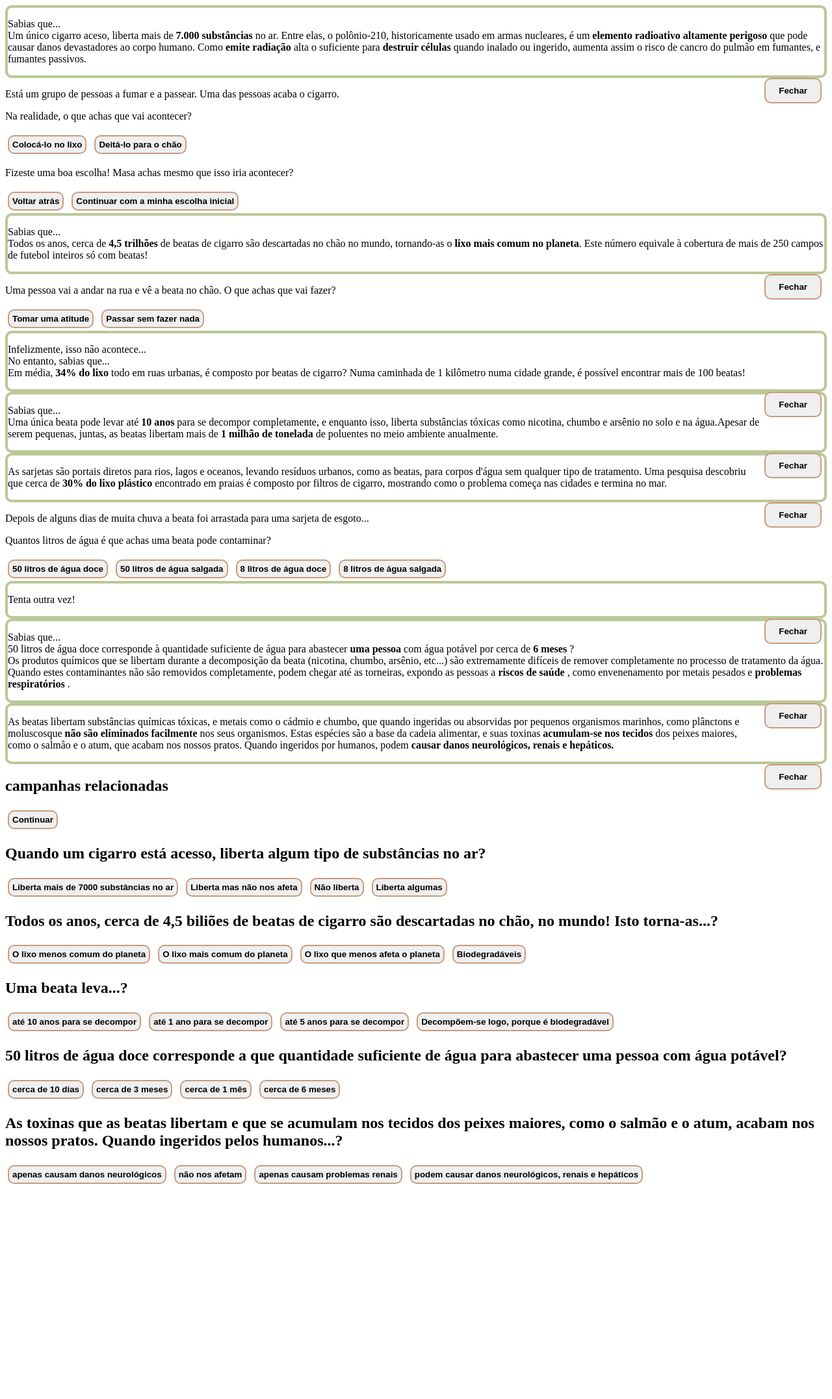
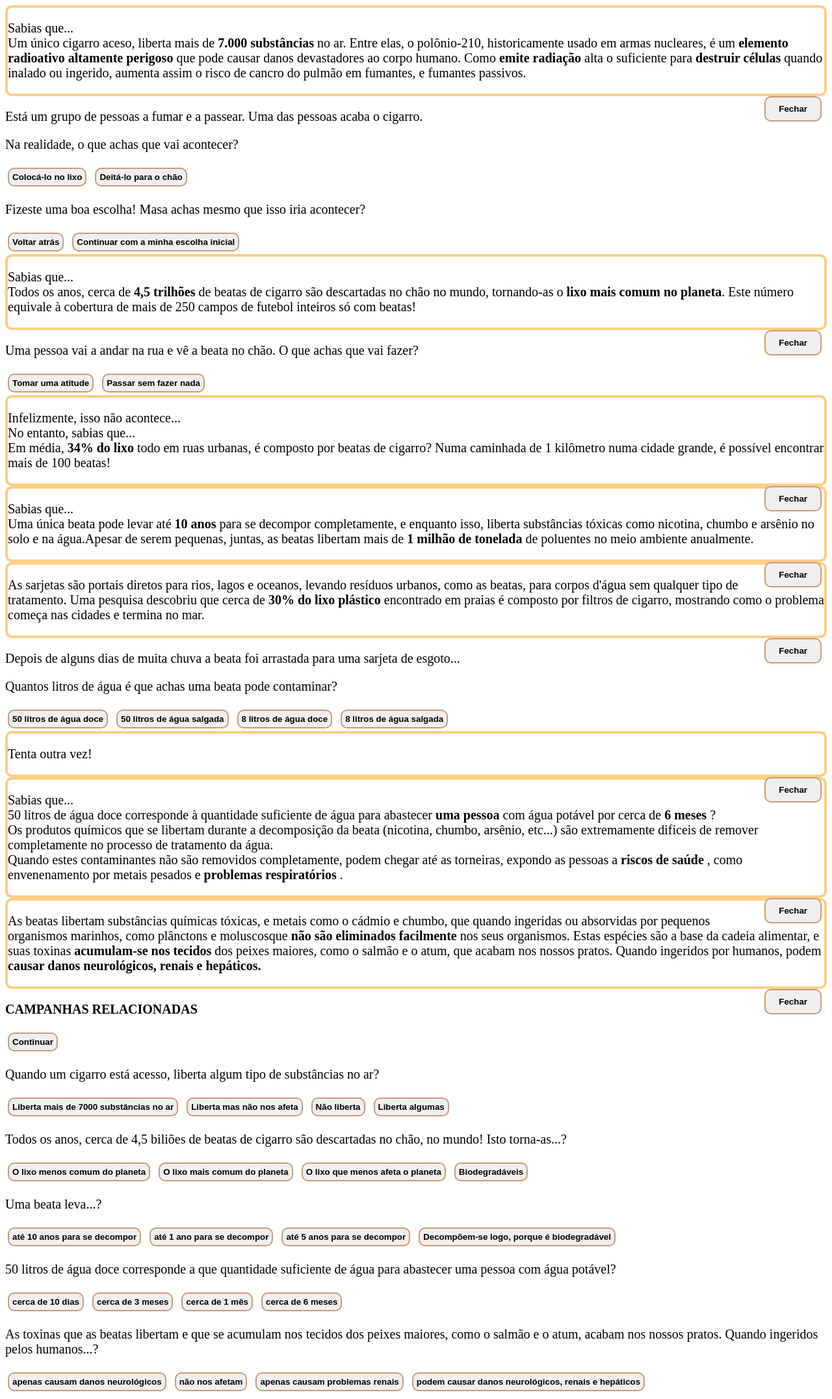
Before and after one commit to margaridapiress/lab_projeto, a PHP site: page /beata.html in a window 1280 px wide. Shown: the whole page at 65% size. Before the commit the page ends 1822 px from the top, so only its background shows below. Run offline with PHP 8.4, Linux system fonts and the light colour scheme.

Commit message:
mais estilos e class campanhas

```diff
--- a/beata.html
+++ b/beata.html
@@ -135,34 +135,34 @@
     </div>
 </div>
 <div>  <!-- informação sobre campanhas-->
-    <h2> campanhas relacionadas</h2>  <!-- colocar link para um site-->
+    <p class="campanhas"> campanhas relacionadas</p>  <!-- colocar link para um site-->
     <button> Continuar</button>
 </div>
 <!--quiz -->
 <div>
     <div> <!--pergunta 1 -->
-        <h2> Quando um cigarro está acesso, liberta algum tipo de substâncias no ar?</h2>
+        <p> Quando um cigarro está acesso, liberta algum tipo de substâncias no ar?</p>
         <button> Liberta mais de 7000 substâncias no ar</button> <!--correta -->
         <button> Liberta mas não nos afeta</button>
         <button> Não liberta</button>
         <button> Liberta algumas </button>
     </div>
     <div> <!--pergunta 2 -->
-        <h2> Todos os anos, cerca de 4,5 biliões de beatas de cigarro são descartadas no chão, no mundo! Isto torna-as...? </h2>
+        <p> Todos os anos, cerca de 4,5 biliões de beatas de cigarro são descartadas no chão, no mundo! Isto torna-as...? </p>
         <button> O lixo menos comum do planeta</button>
         <button> O lixo mais comum do planeta</button> <!--correta -->
         <button> O lixo que menos afeta o planeta</button>
         <button> Biodegradáveis</button>
     </div>
     <div> <!--pergunta 3 -->
-        <h2> Uma beata leva...? </h2>
+        <p> Uma beata leva...? </p>
         <button> até 10 anos para se decompor</button> <!--correta -->
         <button> até 1 ano para se decompor </button>
         <button> até 5 anos para se decompor </button>
         <button> Decompõem-se logo, porque é biodegradável</button>
     </div>
     <div> <!--pergunta 4 da opção água doce-->
-        <h2> 50 litros de água doce corresponde a que quantidade suficiente de água para abastecer uma pessoa com água potável? </h2>
+        <p> 50 litros de água doce corresponde a que quantidade suficiente de água para abastecer uma pessoa com água potável? </p>
         <button> cerca de 10 dias</button>
         <button> cerca de 3 meses</button>
         <button> cerca de 1 mês</button>
@@ -170,7 +170,7 @@
         <!--correta -->
     </div>
     <div> <!--pergunta 4 da opção água salgada-->
-        <h2> As toxinas que as beatas libertam e que se acumulam nos tecidos dos peixes maiores, como o salmão e o atum, acabam nos nossos pratos. Quando ingeridos pelos humanos...? </h2>
+        <p> As toxinas que as beatas libertam e que se acumulam nos tecidos dos peixes maiores, como o salmão e o atum, acabam nos nossos pratos. Quando ingeridos pelos humanos...? </p>
         <button> apenas causam danos neurológicos</button>
         <button> não nos afetam</button>
         <button> apenas causam problemas renais</button>
--- a/estilos.css
+++ b/estilos.css
@@ -1,3 +1,7 @@
+body{
+    font-size: 20px;
+}
+
 .popupe{
     border: 4px solid #a6cbff;
     border-radius: 10px;
@@ -8,7 +12,7 @@
     border-radius: 10px;
 }
 
-.popupb{
+.popupp{
     border: 4px solid #bbc897;border-radius: 10px;
 }
 
@@ -23,5 +27,10 @@ button{
 /*colocar botões à direita - para popups */
 .botaodireita{
     float: right;  /* Alinha o botão à esquerda */
-    padding: 10px 20px; /* Estilos do botão */
+    padding: 10px 20px; /* Estilos do botão */    /* NÃO ESTÁ A FUNCIONARRRRRRR!!!! */
 }
+
+.campanhas{
+    font-weight: 600;
+    text-transform: uppercase;
+}
```
Also changed, not shown: embalagem.html (+5 -5 lines).
